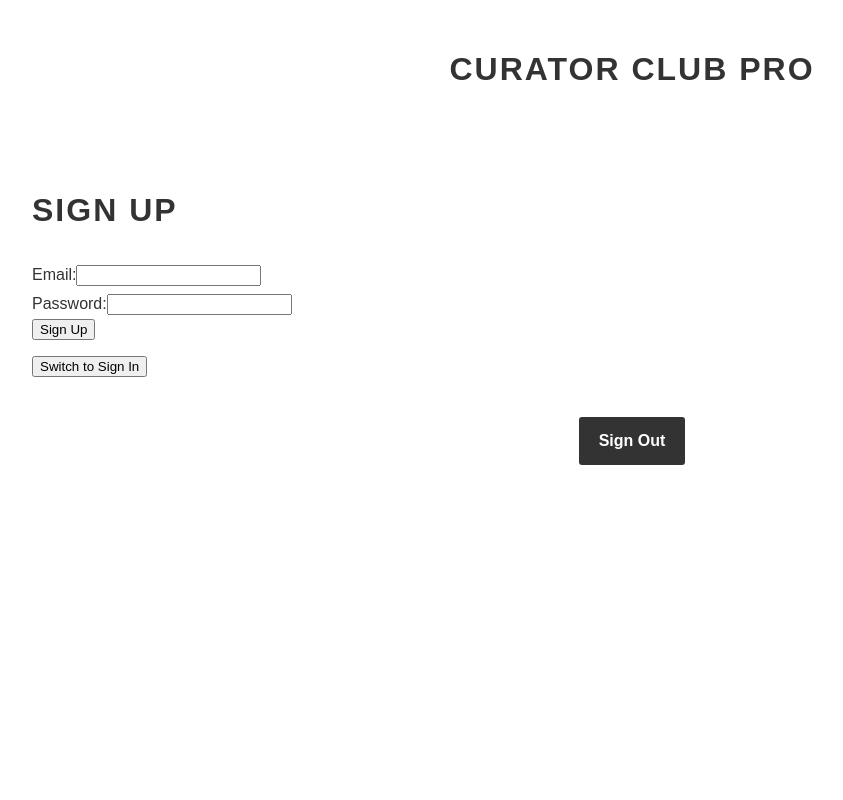
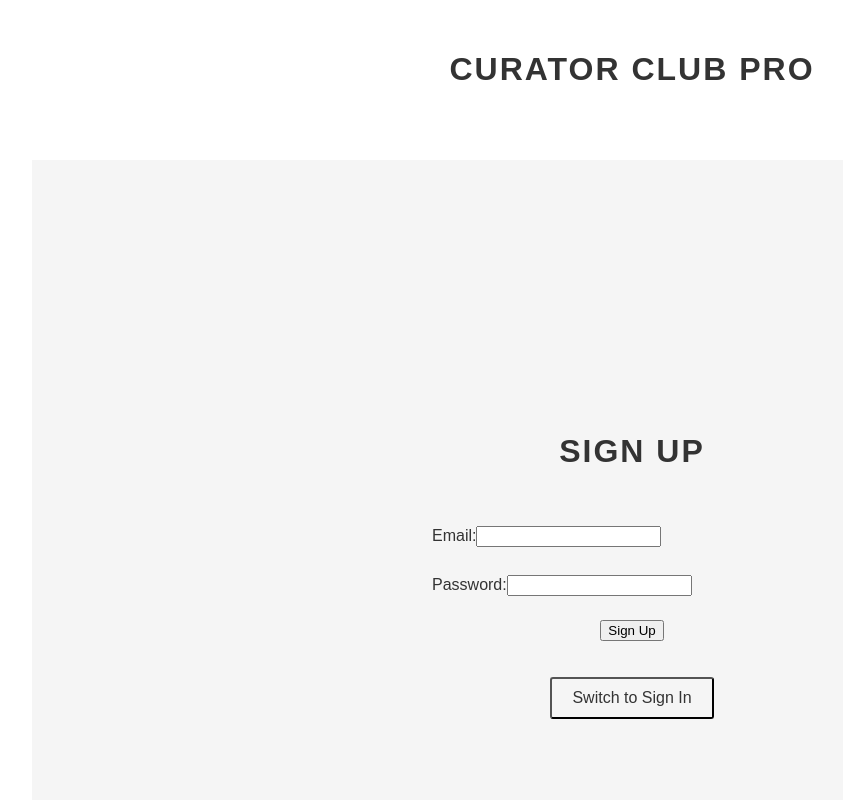
Before and after one commit to pammitu/Curator_Club_Pro, a React (Create React App) app in the folder frontend/: page /signin in a window 1280 px wide. Shown: the top 800 px of the page, without its empty margins (8-851 px from the left). Built offline with nearby package versions, Linux system fonts and the light colour scheme.

Commit message:
styling sign in

```diff
--- a/frontend/src/components/SignIn.css
+++ b/frontend/src/components/SignIn.css
@@ -1,37 +1,85 @@
-.header {
-    background-color: black;
-    color: white;
-    text-align: center;
-    padding: 20px;
-    font-family: Arial, Helvetica, sans-serif;
-    font-size: 3em;
-    margin-bottom: 50 px;
+.sign-in-wrapper {
+    display: flex;
+    flex-direction: column;
+    align-items: center;
+    justify-content: center;
+    height: 100vh;
+    background-color: #f5f5f5;
 }
 
-from {
-    display:flex;
+.title-container {
+    margin-bottom: 20px;
+}
+
+.title {
+    font-size: 2.5em;
+    color: #333;
+    font-weight: bold;
+    text-align: center;
+}
+
+.error-message {
+    color: red;
+}
+
+.sign-in-form {
+    display: flex;
     flex-direction: column;
     align-items: center;
     gap: 20px;
+    width: 100%;
+    max-width: 400px;
 }
 
-input {
+.input-container {
+    width: 100%;
+}
+
+.input-field {
     padding: 10px;
     font-size: 1em;
-    width: 200px;
+    width: 100%;
+    border: 2px solid #333;
+    border-radius: 3px;
 }
 
-button {
+.button-containter {
+    display: flex;
+    justify-content: center;
+    width: 100%;
+}
+
+.submit-button {
     padding: 10px 20px;
     font-size: 1em;
-    background-color: #a445b2;
+    background-color: #333;
     color: white;
     border: none;
-    border-radius: 5px;
+    border-radius: 3px;
     cursor: pointer;
-    transition: backgrounf-color 0.3s;
+    transition: background-color 0.3s;
+    width: 100%;
+    max-width: 200px;
+    text-align: center;
 }
 
-button:hover {
-    background-color: #fa4299;
+.submit-button:hover {
+    background-color: #444;
 }
+
+.switch-button {
+    background-color: transparent;
+    border: 2pxsolid #333;
+    color: #333;
+    margin-top: 20px;
+    padding: 10px 20px;
+    font-size: 1em;
+    border-radius: 3px;
+    cursor: pointer;
+    transition: background-color 0.3s, color 0.3s;
+}
+
+.switch-button:hover {
+    background-color: #333;
+    color: #fff;
+}
--- a/frontend/src/components/SignIn.js
+++ b/frontend/src/components/SignIn.js
@@ -1,5 +1,6 @@
 import React, { useState } from 'react';
 import axios from 'axios';
+import './SignIn.css'
 
 function SignIn() {
     const [email, setEmail] = useState("");
```
